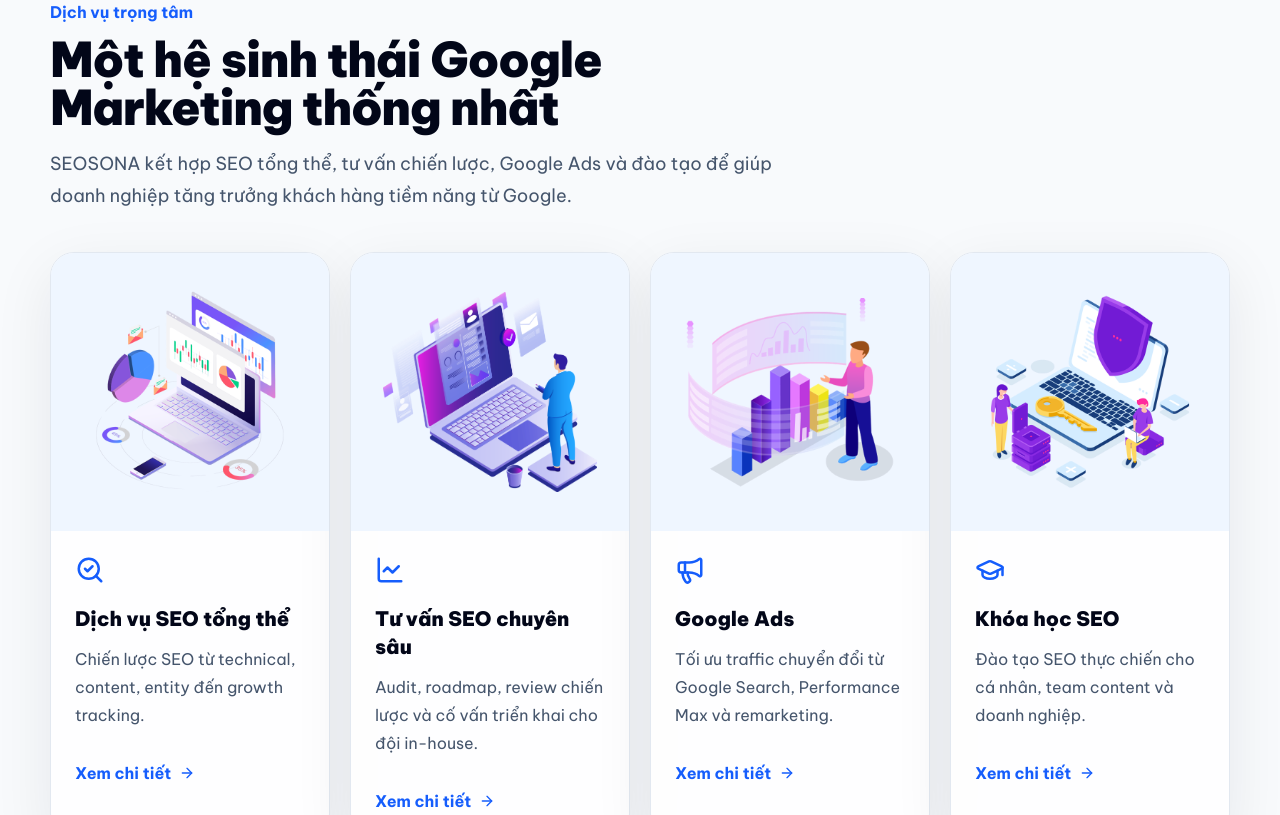
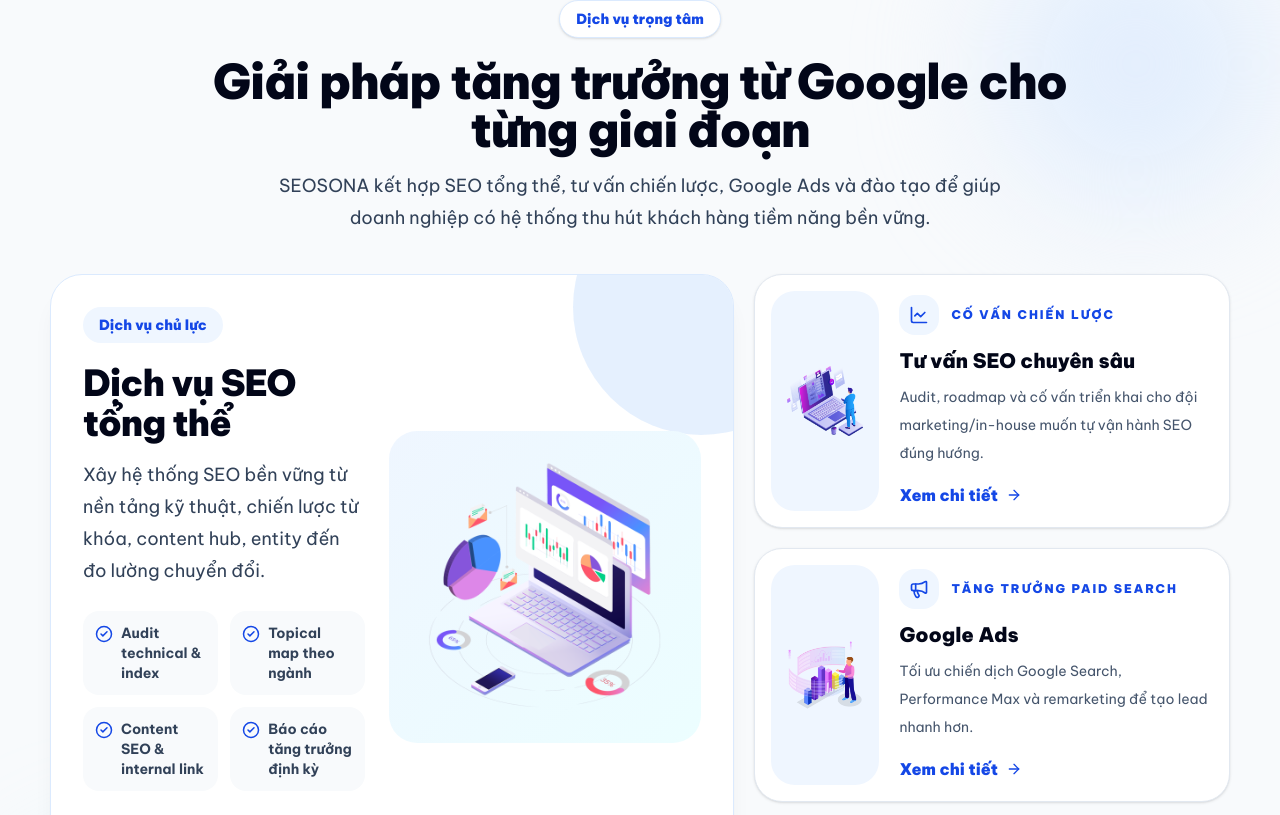
Before and after one commit to LongLeo287/SEOSONA, a Next.js app: page / in a window 1280 px wide. Shown: the part 1945-2760 px from the top of the page. Built offline with nearby package versions, Linux system fonts and the light colour scheme.

Commit message:
style: redesign homepage services section UX copy

```diff
--- a/components/sections/Services.tsx
+++ b/components/sections/Services.tsx
@@ -1,42 +1,81 @@
 import Image from "next/image";
 import Link from "next/link";
-import { ArrowRight, GraduationCap, LineChart, Megaphone, SearchCheck, type LucideIcon } from "lucide-react";
+import { ArrowRight, CheckCircle2, GraduationCap, LineChart, Megaphone, SearchCheck, type LucideIcon } from "lucide-react";
 
-const services: Array<{ title: string; href: string; desc: string; icon: LucideIcon; image: string }> = [
-  { title: "Dịch vụ SEO tổng thể", href: "/dich-vu-seo/", desc: "Chiến lược SEO từ technical, content, entity đến growth tracking.", icon: SearchCheck, image: "/images/legacy/services/seo-service.png" },
-  { title: "Tư vấn SEO chuyên sâu", href: "/tu-van-seo-chuyen-sau/", desc: "Audit, roadmap, review chiến lược và cố vấn triển khai cho đội in-house.", icon: LineChart, image: "/images/legacy/about/about-img.png" },
-  { title: "Google Ads", href: "/google-ads/", desc: "Tối ưu traffic chuyển đổi từ Google Search, Performance Max và remarketing.", icon: Megaphone, image: "/images/legacy/services/google-ads.png" },
-  { title: "Khóa học SEO", href: "/khoa-hoc-seo/", desc: "Đào tạo SEO thực chiến cho cá nhân, team content và doanh nghiệp.", icon: GraduationCap, image: "/images/legacy/services/seo-course.png" }
+const primaryService = {
+  title: "Dịch vụ SEO tổng thể",
+  href: "/dich-vu-seo/",
+  label: "Dịch vụ chủ lực",
+  desc: "Xây hệ thống SEO bền vững từ nền tảng kỹ thuật, chiến lược từ khóa, content hub, entity đến đo lường chuyển đổi.",
+  image: "/images/legacy/services/seo-service.png",
+  points: ["Audit technical & index", "Topical map theo ngành", "Content SEO & internal link", "Báo cáo tăng trưởng định kỳ"]
+};
+
+const supportServices: Array<{ title: string; href: string; desc: string; icon: LucideIcon; image: string; label: string }> = [
+  { title: "Tư vấn SEO chuyên sâu", href: "/tu-van-seo-chuyen-sau/", label: "Cố vấn chiến lược", desc: "Audit, roadmap và cố vấn triển khai cho đội marketing/in-house muốn tự vận hành SEO đúng hướng.", icon: LineChart, image: "/images/legacy/about/about-img.png" },
+  { title: "Google Ads", href: "/google-ads/", label: "Tăng trưởng paid search", desc: "Tối ưu chiến dịch Google Search, Performance Max và remarketing để tạo lead nhanh hơn.", icon: Megaphone, image: "/images/legacy/services/google-ads.png" },
+  { title: "Khóa học SEO", href: "/khoa-hoc-seo/", label: "Đào tạo thực chiến", desc: "Đào tạo SEO cho cá nhân, team content và doanh nghiệp theo case thực tế, không học lý thuyết suông.", icon: GraduationCap, image: "/images/legacy/services/seo-course.png" }
 ];
 
 export function Services() {
   return (
-    <section className="py-14 sm:py-16 lg:py-20">
-      <div className="container">
-        <div className="mx-auto mb-8 max-w-3xl text-center sm:mb-10 lg:mx-0 lg:text-left">
-          <span className="font-bold text-blue-600">Dịch vụ trọng tâm</span>
-          <h2 className="mt-3 text-3xl font-black tracking-tight text-slate-950 sm:text-4xl md:text-5xl">Một hệ sinh thái Google Marketing thống nhất</h2>
-          <p className="mt-4 text-base leading-8 text-slate-600 sm:text-lg">SEOSONA kết hợp SEO tổng thể, tư vấn chiến lược, Google Ads và đào tạo để giúp doanh nghiệp tăng trưởng khách hàng tiềm năng từ Google.</p>
+    <section className="relative overflow-hidden bg-slate-50 py-14 sm:py-16 lg:py-20">
+      <div className="absolute right-0 top-0 h-72 w-72 rounded-full bg-blue-100/70 blur-3xl" />
+      <div className="absolute bottom-0 left-0 h-72 w-72 rounded-full bg-cyan-100/60 blur-3xl" />
+      <div className="container relative">
+        <div className="mx-auto mb-10 max-w-4xl text-center">
+          <span className="inline-flex rounded-full border border-blue-100 bg-white px-4 py-2 text-sm font-black text-blue-700 shadow-sm">Dịch vụ trọng tâm</span>
+          <h2 className="mt-5 text-3xl font-black tracking-tight text-slate-950 sm:text-4xl md:text-5xl">Giải pháp tăng trưởng từ Google cho từng giai đoạn</h2>
+          <p className="mx-auto mt-4 max-w-3xl text-base leading-8 text-slate-700 sm:text-lg">SEOSONA kết hợp SEO tổng thể, tư vấn chiến lược, Google Ads và đào tạo để giúp doanh nghiệp có hệ thống thu hút khách hàng tiềm năng bền vững.</p>
         </div>
-        <div className="grid gap-4 sm:grid-cols-2 lg:grid-cols-4 lg:gap-5">
-          {services.map((service) => {
+
+        <div className="grid gap-5 lg:grid-cols-[1.18fr_.82fr]">
+          <Link href={primaryService.href} className="group relative overflow-hidden rounded-[32px] border border-blue-100 bg-white p-5 shadow-xl shadow-slate-900/5 transition duration-300 hover:-translate-y-1 hover:border-blue-200 hover:shadow-2xl hover:shadow-blue-900/10 sm:p-7 lg:p-8">
+            <div className="absolute -right-24 -top-24 h-64 w-64 rounded-full bg-blue-100/70 transition duration-500 group-hover:scale-125" />
+            <div className="grid items-center gap-6 md:grid-cols-[.95fr_1.05fr]">
+              <div className="relative order-2 md:order-1">
+                <span className="inline-flex rounded-full bg-blue-50 px-4 py-2 text-sm font-black text-blue-700">{primaryService.label}</span>
+                <h3 className="mt-5 text-3xl font-black tracking-tight text-slate-950 sm:text-4xl">{primaryService.title}</h3>
+                <p className="mt-4 text-base leading-8 text-slate-700 sm:text-lg">{primaryService.desc}</p>
+                <div className="mt-6 grid gap-3 sm:grid-cols-2">
+                  {primaryService.points.map((point) => (
+                    <div key={point} className="flex items-start gap-2 rounded-2xl bg-slate-50 p-3 text-sm font-bold text-slate-700">
+                      <CheckCircle2 className="mt-0.5 shrink-0 text-blue-700" size={18} />
+                      <span>{point}</span>
+                    </div>
+                  ))}
+                </div>
+                <span className="mt-7 inline-flex items-center gap-2 rounded-full bg-blue-600 px-5 py-3 font-black text-white shadow-lg shadow-blue-600/20 transition group-hover:bg-blue-700">Tìm hiểu dịch vụ SEO <ArrowRight size={18} /></span>
+              </div>
+              <div className="relative order-1 overflow-hidden rounded-[28px] bg-gradient-to-br from-blue-50 to-cyan-50 p-6 md:order-2">
+                <Image src={primaryService.image} alt={primaryService.title} width={520} height={420} className="mx-auto h-auto w-full max-w-md object-contain transition duration-500 group-hover:scale-105" />
+              </div>
+            </div>
+          </Link>
+
+          <div className="grid gap-5">
+            {supportServices.map((service) => {
               const Icon = service.icon;
               return (
-              <Link key={service.href} href={service.href} className="card group overflow-hidden transition hover:-translate-y-1 hover:border-blue-200">
-                <div className="relative aspect-[4/3] bg-blue-50 sm:aspect-square">
-                  <Image src={service.image} alt={service.title} fill className="object-contain p-6 transition group-hover:scale-105 sm:p-8" sizes="(min-width: 1024px) 25vw, (min-width: 640px) 50vw, 100vw" />
+                <Link key={service.href} href={service.href} className="group grid items-center gap-4 rounded-[28px] border border-slate-200 bg-white p-4 shadow-sm transition duration-300 hover:-translate-y-1 hover:border-blue-200 hover:shadow-xl sm:grid-cols-[108px_1fr]">
+                  <div className="relative h-28 overflow-hidden rounded-3xl bg-blue-50 sm:h-full sm:min-h-32">
+                    <Image src={service.image} alt={service.title} fill className="object-contain p-4 transition duration-300 group-hover:scale-105" sizes="160px" />
                   </div>
-                <div className="p-5 sm:p-6">
-                  <Icon className="mb-4 text-blue-600 sm:mb-5" size={30} />
-                  <h3 className="text-lg font-black text-slate-950 sm:text-xl">{service.title}</h3>
-                  <p className="mt-3 text-sm leading-7 text-slate-600 sm:min-h-24 sm:text-base">{service.desc}</p>
-                  <span className="mt-5 inline-flex items-center gap-2 font-bold text-blue-600">Xem chi tiết <ArrowRight size={16} /></span>
+                  <div className="p-1">
+                    <div className="mb-3 flex items-center gap-3">
+                      <span className="grid h-10 w-10 place-items-center rounded-2xl bg-blue-50 text-blue-700 transition group-hover:bg-blue-600 group-hover:text-white"><Icon size={20} /></span>
+                      <span className="text-xs font-black uppercase tracking-[0.16em] text-blue-700">{service.label}</span>
+                    </div>
+                    <h3 className="text-xl font-black text-slate-950">{service.title}</h3>
+                    <p className="mt-2 text-sm leading-7 text-slate-600">{service.desc}</p>
+                    <span className="mt-4 inline-flex items-center gap-2 font-black text-blue-700">Xem chi tiết <ArrowRight size={16} /></span>
                   </div>
                 </Link>
               );
             })}
           </div>
         </div>
+      </div>
     </section>
   );
 }
```
Lines whose indentation alone changed are shown as unchanged.
